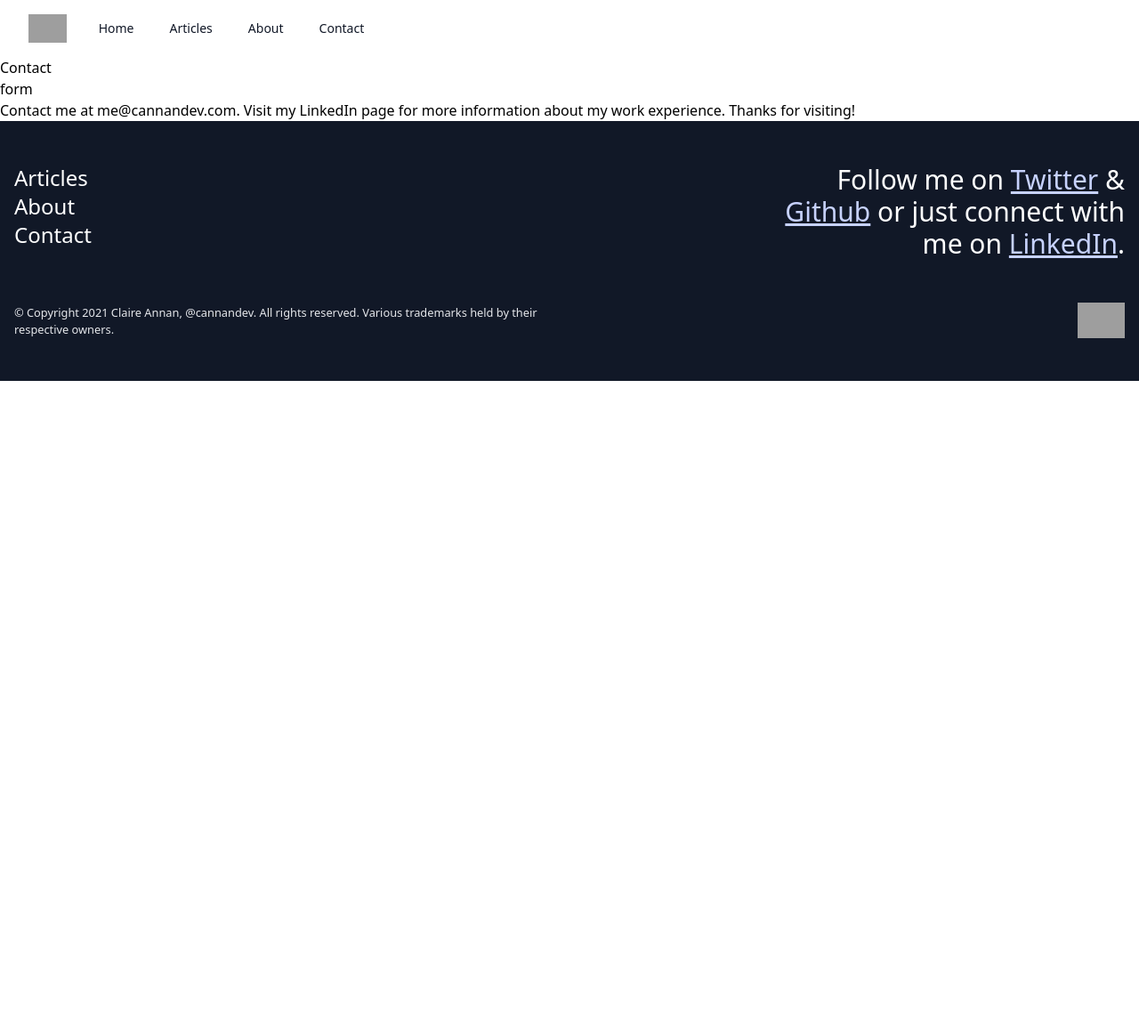
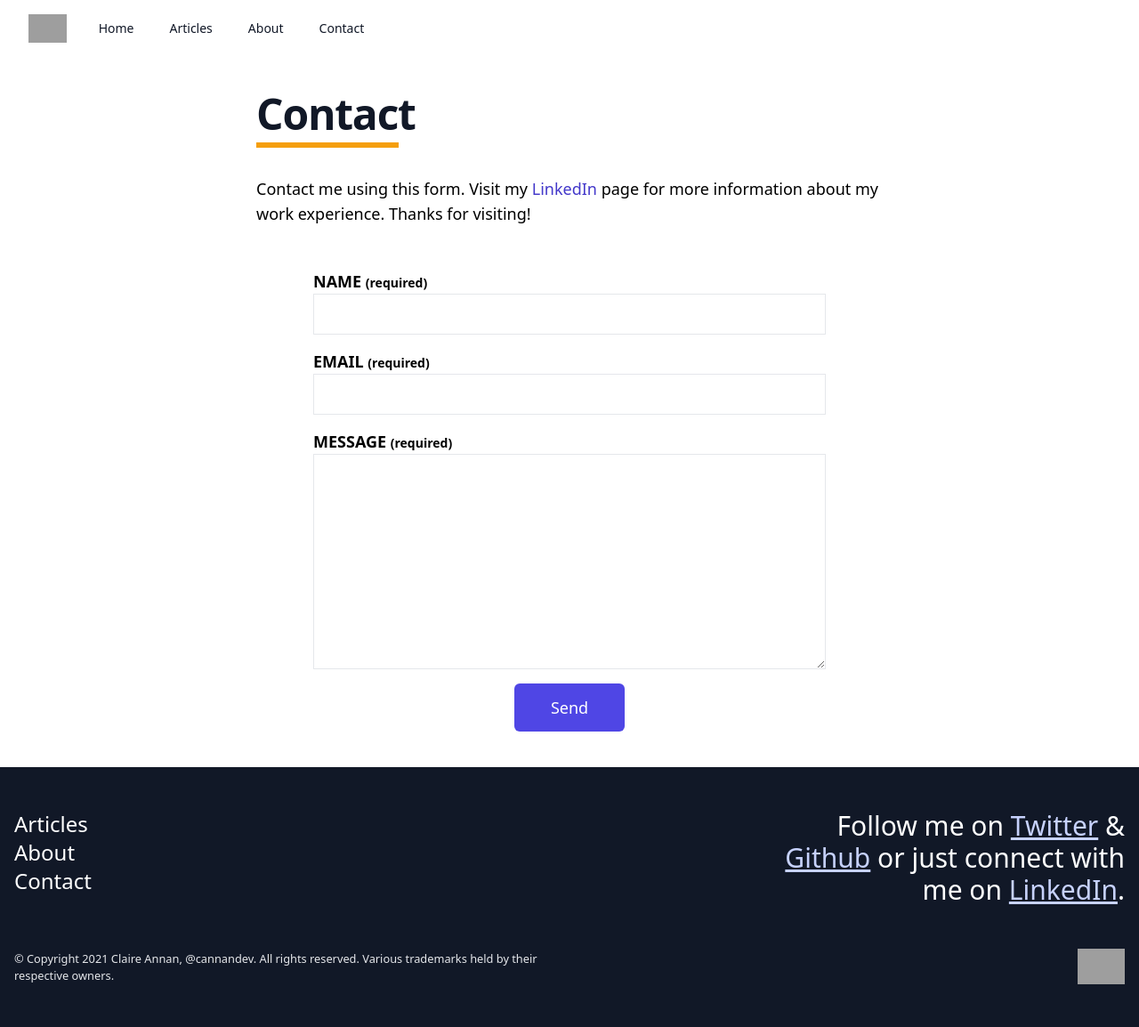
Before and after one commit to cannandev/plain-ole-jekyll-blog, a Jekyll site: the page built from contact.html, in a window 1280 px wide. Shown: the whole page at 89% size. Built offline with Jekyll 4.4.1, drawn with Linux system fonts in a browser that asks for light colours; before the commit the page ends 900 px from its top, so only the background shows below that; grey boxes are pictures that could not be loaded.

Commit message:
Contact page.

```diff
--- a/_layouts/page.html
+++ b/_layouts/page.html
@@ -1,13 +1,18 @@
 ---
 layout: default
 ---
-<article class="post">
+<article class="max-w-3xl mx-auto my-8 lg:my-10 px-4 lg:px-8">
 
-  <header class="post-header">
-    <h1 class="post-title">{{ page.title | escape }}</h1>
+  <header>
+    <h1 class="text-4xl lg:text-5xl tracking-tight font-extrabold text-gray-900 md:text-6xl mt-8"
+      itemprop="name headline">
+      {{ page.title | escape }}
+    </h1>
+    <span class="block w-40 h-1 lg:h-1.5 bg-amber-500 mt-2"></span>
+    {%- assign date_format = "%b %-d, %Y" -%}
   </header>
 
-  <div class="post-content">
+  <div class="text-lg mt-8" itemprop="articleBody">
     {{ content }}
   </div>
 
--- a/_layouts/post.html
+++ b/_layouts/post.html
@@ -12,11 +12,12 @@ layout: default
     <span class="block w-40 h-1 lg:h-1.5 bg-amber-500 mt-2"></span>
     <p class="mt-8">
       Posted on
-      {%- assign date_format = site.minima.date_format | default: "%b %-d, %Y" -%}
+      {%- assign date_format = "%b %-d, %Y" -%}
       <time class="dt-published" datetime="{{ page.date | date_to_xmlschema }}" itemprop="datePublished">
         {{ page.date | date: date_format }}
       </time>
       {%- if page.modified_date -%}
+      Modified on
       ~
       {%- assign mdate = page.modified_date | date_to_xmlschema -%}
       <time class="dt-modified" datetime="{{ mdate }}" itemprop="dateModified">
--- /dev/null
+++ b/contact.html
@@ -0,0 +1,25 @@
+---
+layout: page
+permalink: /contact/
+title: Contact
+---
+<p>
+  Contact me using this form. Visit my <a href="https://linkedin.com/in/ClaireAnnan"
+    class="text-indigo-700 hover:text-indigo-500 hover:underline mt-8">LinkedIn</a>
+  page for more
+  information
+  about my work experience. Thanks for visiting!
+</p>
+<form action="https://getform.io/f/34706a38-e16f-4bc8-89c3-8852ae2eee16" method="POST"
+  class="flex flex-col max-w-xl mx-auto mt-8">
+  <label class="font-semibold uppercase mt-4" for="name">Name <span class="lowercase text-sm">(required)</span></label>
+  <input type="text" name="name" class="border p-2">
+  <label class="font-semibold uppercase mt-4" for="email">Email <span
+      class="lowercase text-sm">(required)</span></label>
+  <input type="email" name="email" class="border p-2">
+  <label class="font-semibold uppercase mt-4" for="message">Message <span
+      class="lowercase text-sm">(required)</span></label>
+  <textarea name="message" id="message" cols="30" rows="8" class="border p-2"></textarea>
+  <button type="submit"
+    class="self-center px-8 py-3 mt-4 border border-transparent text-base font-medium rounded-md text-white bg-indigo-600 hover:bg-indigo-700 md:text-lg md:px-10">Send</button>
+</form>
--- a/contact.markdown
+++ /dev/null
@@ -1,8 +0,0 @@
----
-layout: page
-title: Contact
-permalink: /contact/
----
-## form
-
-Contact me at <me@cannandev.com>. Visit my [LinkedIn](https://linkedin.com/in/ClaireAnnan) page for more information about my work experience. Thanks for visiting!
--- a/dist/styles.css
+++ b/dist/styles.css
@@ -664,6 +664,18 @@ Ensure the default browser behavior of the `hidden` attribute.
   margin-bottom: 1rem;
 }
 
+.mb-24 {
+  margin-bottom: 6rem;
+}
+
+.mt-24 {
+  margin-top: 6rem;
+}
+
+.mt-4 {
+  margin-top: 1rem;
+}
+
 .block {
   display: block;
 }
@@ -726,6 +738,10 @@ Ensure the default browser behavior of the `hidden` attribute.
 
 .max-w-3xl {
   max-width: 48rem;
+}
+
+.max-w-xl {
+  max-width: 36rem;
 }
 
 .flex-1 {
@@ -796,6 +812,10 @@ Ensure the default browser behavior of the `hidden` attribute.
   --tw-space-y-reverse: 0;
   margin-top: calc(1.5rem * calc(1 - var(--tw-space-y-reverse)));
   margin-bottom: calc(1.5rem * var(--tw-space-y-reverse));
+}
+
+.self-center {
+  align-self: center;
 }
 
 .overflow-hidden {
@@ -944,6 +964,10 @@ Ensure the default browser behavior of the `hidden` attribute.
   padding-bottom: 3rem;
 }
 
+.pt-12 {
+  padding-top: 3rem;
+}
+
 .text-center {
   text-align: center;
 }
@@ -995,8 +1019,16 @@ Ensure the default browser behavior of the `hidden` attribute.
   font-weight: 700;
 }
 
+.font-semibold {
+  font-weight: 600;
+}
+
 .uppercase {
   text-transform: uppercase;
+}
+
+.lowercase {
+  text-transform: lowercase;
 }
 
 .tracking-tight {
@@ -1048,6 +1080,11 @@ Ensure the default browser behavior of the `hidden` attribute.
   color: rgb(0 0 0 / var(--tw-text-opacity));
 }
 
+.text-indigo-700 {
+  --tw-text-opacity: 1;
+  color: rgb(67 56 202 / var(--tw-text-opacity));
+}
+
 .text-blue-500 {
   --tw-text-opacity: 1;
   color: rgb(59 130 246 / var(--tw-text-opacity));
@@ -1081,6 +1118,11 @@ Ensure the default browser behavior of the `hidden` attribute.
 .hover\:text-white:hover {
   --tw-text-opacity: 1;
   color: rgb(255 255 255 / var(--tw-text-opacity));
+}
+
+.hover\:text-indigo-500:hover {
+  --tw-text-opacity: 1;
+  color: rgb(99 102 241 / var(--tw-text-opacity));
 }
 
 .hover\:text-blue-700:hover {
@@ -1217,6 +1259,16 @@ Ensure the default browser behavior of the `hidden` attribute.
     place-self: end;
   }
 
+  .md\:py-4 {
+    padding-top: 1rem;
+    padding-bottom: 1rem;
+  }
+
+  .md\:px-10 {
+    padding-left: 2.5rem;
+    padding-right: 2.5rem;
+  }
+
   .md\:pb-0 {
     padding-bottom: 0px;
   }
@@ -1233,6 +1285,11 @@ Ensure the default browser behavior of the `hidden` attribute.
   .md\:text-6xl {
     font-size: 3.75rem;
     line-height: 1;
+  }
+
+  .md\:text-lg {
+    font-size: 1.125rem;
+    line-height: 1.75rem;
   }
 }
 
@@ -1292,6 +1349,11 @@ Ensure the default browser behavior of the `hidden` attribute.
     font-size: 3rem;
     line-height: 1;
   }
+
+  .lg\:text-4xl {
+    font-size: 2.25rem;
+    line-height: 2.5rem;
+  }
 }
 
 @media (min-width: 1280px) {
--- a/index.markdown
+++ /dev/null
@@ -1,3 +0,0 @@
----
-layout: homepage
----
--- a/package.json
+++ b/package.json
@@ -11,7 +11,7 @@
     "tailwindcss": "^3.0.18"
   },
   "scripts": {
-    "build": "npx tailwindcss -i ./src/styles.css -o ./dist/styles.css",
+    "build": "bundle exec jekyll serve",
     "watch": "npx tailwindcss -i ./src/styles.css -o ./dist/styles.css --watch",
     "start": "bundle exec jekyll serve & npm run watch",
     "pa11y": "pa11y-ci -s http://localhost:4000/sitemap.xml -x .xml",
```
Also changed, not shown: 404.html (+4 -20 lines), articles.html (deleted, +0 -21 lines), posts.html (added, +22 -0 lines), index.html (renamed from _layouts/home.html).
